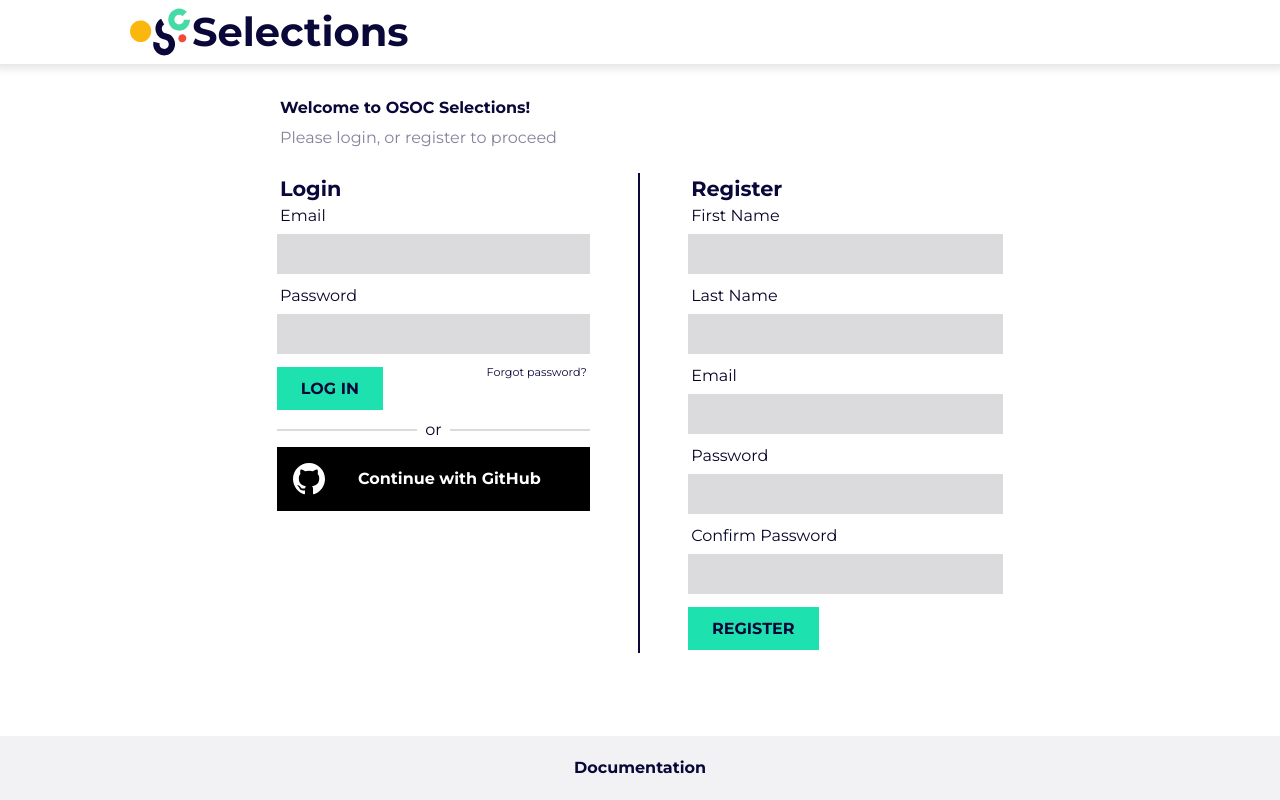
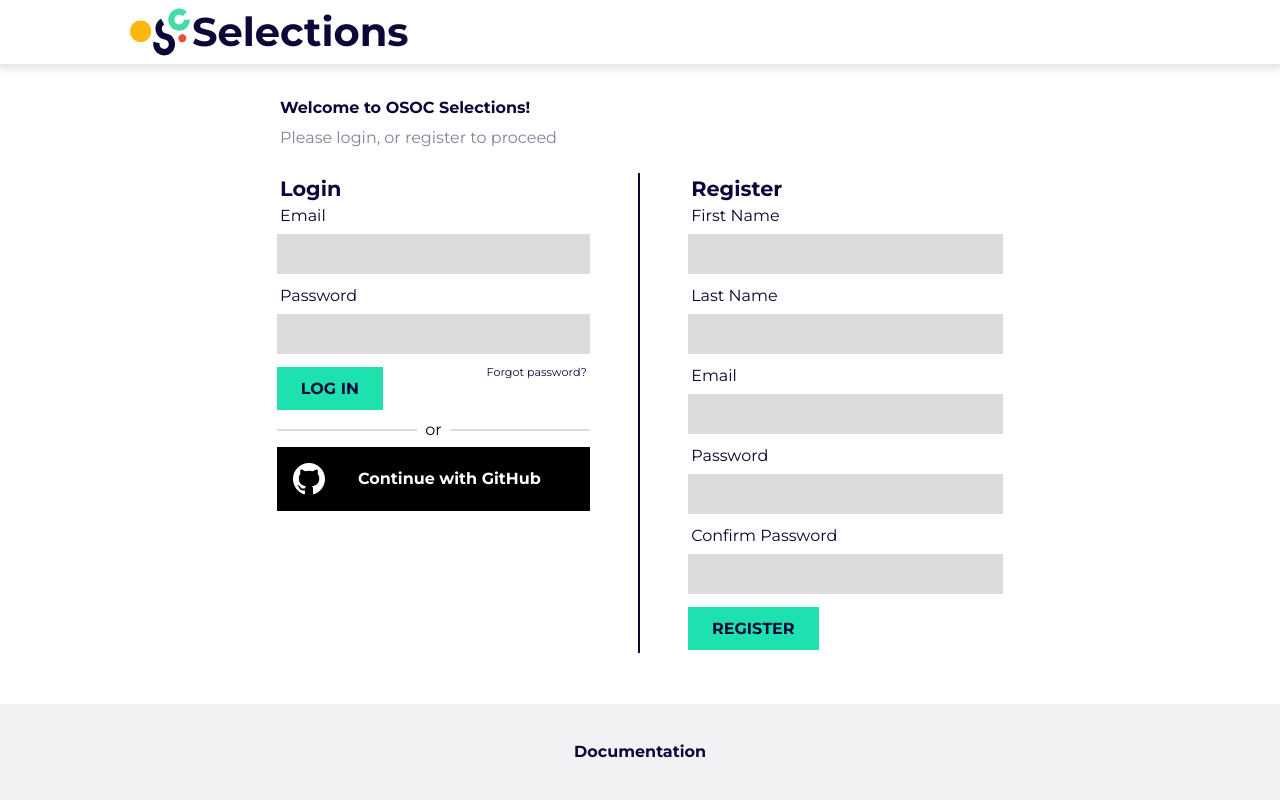
Before and after one commit to SELab-2/OSOC-2, a Next.js app in the folder frontend/: page /login in a window 1280 px wide. Built offline with nearby package versions, Linux system fonts and the light colour scheme.

Commit message:
style: fix footer height

```diff
--- a/frontend/components/Footer/Footer.module.css
+++ b/frontend/components/Footer/Footer.module.css
@@ -1,6 +1,6 @@
 .footer {
     background-color: var(--neutral-150);
-    height: clamp(4rem, 5vw, 6rem);
+    min-height: clamp(4rem, 10vw, 6rem);
     padding-block: 0.5rem;
     padding-inline: min(8rem, 16vw);
     display: flex;
--- a/frontend/styles/students.module.scss
+++ b/frontend/styles/students.module.scss
@@ -5,4 +5,5 @@
   display: flex;
   flex-direction: column;
   gap: 1.5rem;
+  margin-bottom: clamp(1rem, 2vw, 2.5rem);;
 }
```
